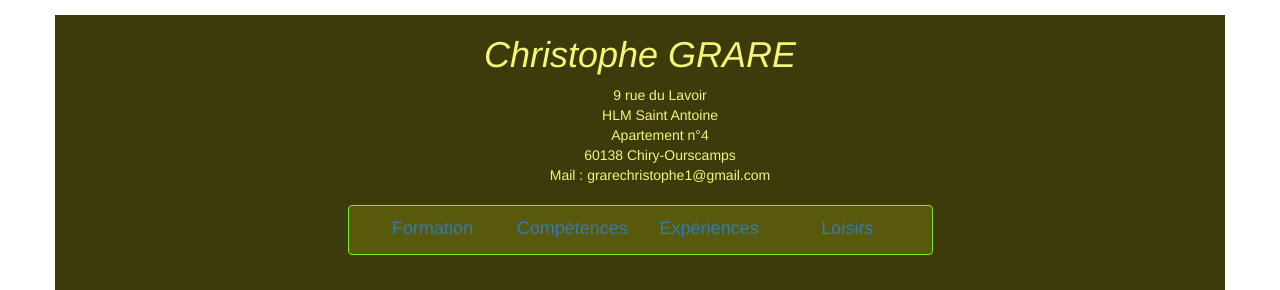
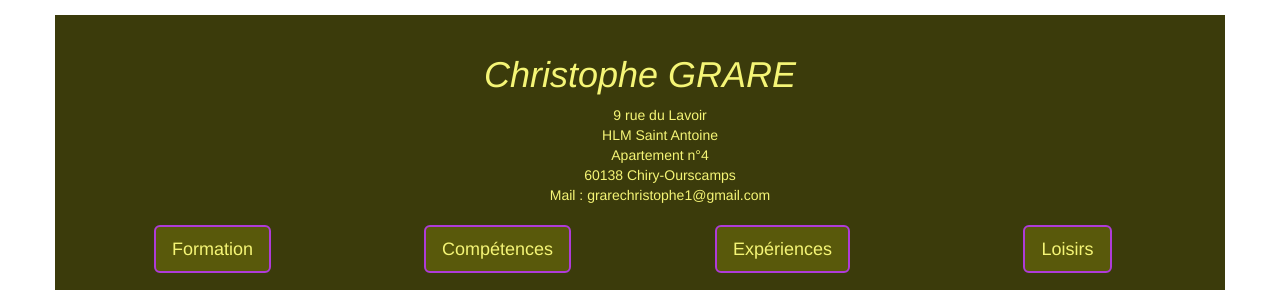
Before and after one commit to christophegrare/cv, a plain HTML site: page cv5.html in a window 1280 px wide. Shown: the top 290 px of the page. Drawn offline with nearby package versions, Linux system fonts and the light colour scheme.

Commit message:
modification de navbar en boutons

```diff
--- a/boot.css
+++ b/boot.css
@@ -9,6 +9,7 @@
 .row {
   margin-right: -15px;
   margin-left: -15px;
+  margin-top: 20px;
 }
 
 body{
@@ -22,16 +23,17 @@ body{
   list-style-type: none;
 }
 
+.btn{
+  background-color: #59590B;
+  border: 2px solid #AF3BD9;
+  color: #F5F576;
 
-.navbar {
-  background-color: #59590B;
-  position: relative;
-  display: block;
-  padding: 10px 15px;
-  border-color: #7EEB10;
+}
 
-  margin-top: 20px;
-  font-size: 18px;
+.btn-md {
+  width: 50px;
+  height: 50px;
+  border-radius: 10px;
 }
 
 .formation{
@@ -39,7 +41,7 @@ body{
   border: 12px solid black;
   padding: 15px;
   overflow: auto;
-  background-color: #3B3B2C
+  background-color: #3B3B2C;
 }
 .skill{
   margin-top: 20px;
--- a/cv5.html
+++ b/cv5.html
@@ -30,11 +30,19 @@
       </ul>
     </header>
     <div class="row">
-      <div class="navbar col-md-offset-3 col-md-6">
-        <li class="col-md-3"><a href="#formation">Formation</a></li>
-        <li class="col-md-3"><a href="#skill">Compétences</a></li>
-        <li class="col-md-3"><a href="#experience">Expériences</a></li>
-        <li class="col-md-3"><a href="#leisure">Loisirs</a></li>
+      <div class="col-md-12 btn-group btn-group-justified">
+        <div class="col-md-3">
+          <a class="btn btn-lg" href="#formation">Formation</a>
+        </div>
+        <div class="col-md-3">
+          <a class="btn btn-lg" href="#skill">Compétences</a>
+        </div>
+        <div class="col-md-3">
+          <a class="btn btn-lg" href="#experience">Expériences</a>
+        </div>
+        <div class="col-md-3">
+          <a class="btn btn-lg" href="#leisure">Loisirs</a>
+        </div>
       </div>
     </div>
     <section class="row">
```
